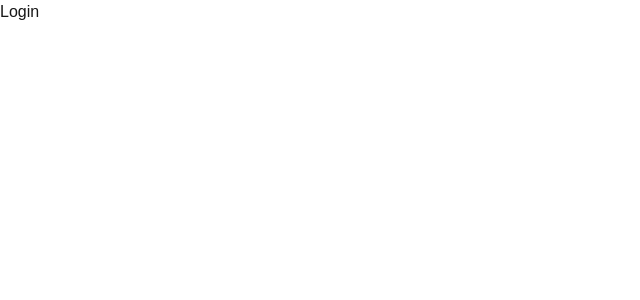
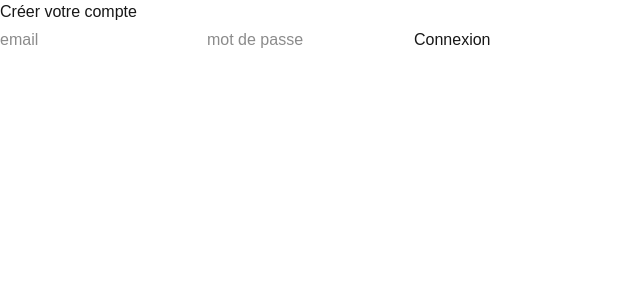
Before and after one commit to antoineFabr/Antoine-sCMS, a Next.js app in the folder frontend/antoine-scms/: page /login in a window 1280 px wide. Shown: the top 300 px of the page, without its empty margins (0-640 px from the left). Built offline with nearby package versions, Linux system fonts and the light colour scheme.

Commit message:
Feat: ajout de la page de login et de la page d'admin

```diff
--- a/frontend/antoine-scms/app/(auth)/login/page.tsx
+++ b/frontend/antoine-scms/app/(auth)/login/page.tsx
@@ -1,7 +1,71 @@
+"use client";
+
+import { useState } from "react";
+import { useRouter } from "next/navigation";
+
+type FormData = { mdp: string; mail: string };
 export default function Login() {
+  const router = useRouter();
+  const [form, setForm] = useState<FormData>({ mdp: "", mail: "" });
+  const [error, setError] = useState("");
+  const [loading, setLoading] = useState(false);
+  const handleChange = (e: React.ChangeEvent<HTMLInputElement>) => {
+    const { name, value } = e.target;
+    setForm((x) => ({ ...x, [name]: value }));
+  };
+
+  const handleSubmit = async (e: React.FormEvent) => {
+    e.preventDefault();
+    setLoading(true);
+    setError("");
+
+    if (!form.mail.trim() || !form.mdp) {
+      setError("Il faut remplir les champs obligatoires");
+    }
+
+    const response = await fetch("http://localhost:3333/api/login", {
+      method: "POST",
+      headers: { "Content-Type": "application/json" },
+      body: JSON.stringify({
+        email: form.mail.trim(),
+        password: form.mdp,
+      }),
+    });
+
+    if (response.status != 200) {
+      setError("Erreur de création de compte !");
+      setLoading(false);
+      return;
+    }
+    setLoading(false);
+    router.push("/admin");
+  };
+
   return (
-    <>
-      <h1>Login</h1>
-    </>
+    <form onSubmit={handleSubmit} noValidate>
+      <h1>Créer votre compte</h1>
+
+      <p className="mt-1 text-red-400 text-sm">{error}</p>
+      <input
+        type="email"
+        name="mail"
+        placeholder="email"
+        value={form.mail}
+        onChange={handleChange}
+        required
+      />
+      <input
+        type="password"
+        name="mdp"
+        placeholder="mot de passe"
+        value={form.mdp}
+        onChange={handleChange}
+        required
+      />
+
+      <button type="submit" disabled={loading} className="">
+        {loading ? "Connexion en cours" : "Connexion"}
+      </button>
+    </form>
   );
 }
--- /dev/null
+++ b/frontend/antoine-scms/app/(root)/admin/page.tsx
@@ -0,0 +1,7 @@
+export default function AdminPage() {
+  return (
+    <>
+      <h1>admin</h1>
+    </>
+  );
+}
```
Also changed, not shown: frontend/antoine-scms/app/(root)/page.tsx (renamed from frontend/antoine-scms/app/page.tsx).
